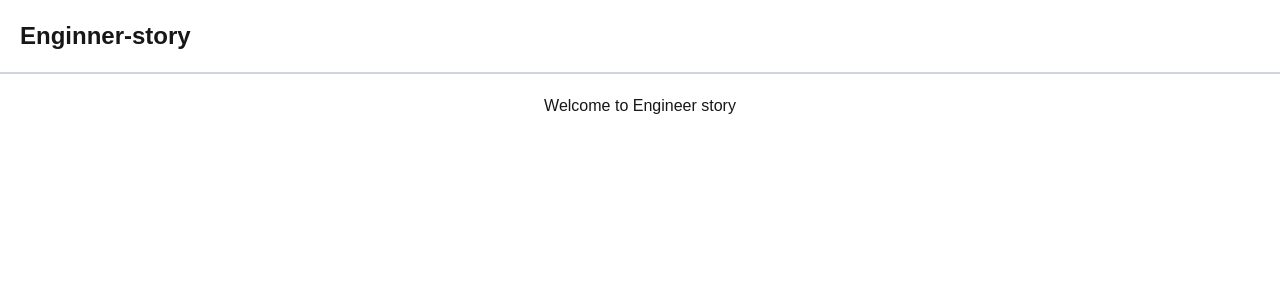
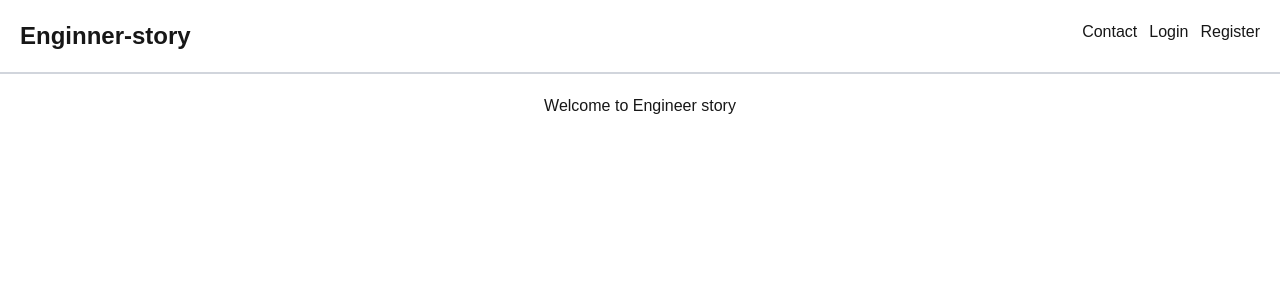
Before and after one commit to fazlerabbi8/Next-js-Learning01, a Next.js app: page / in a window 1280 px wide. Shown: the top 300 px of the page. Built offline with nearby package versions, Linux system fonts and the light colour scheme.

Commit message:
explored navigation vai link.

```diff
--- a/src/app/components/Header.jsx
+++ b/src/app/components/Header.jsx
@@ -1,13 +1,19 @@
-import React from 'react';
+import Link from "next/link";
+import React from "react";
 
 const Header = () => {
-    return (
-        <div>
-            <header className='px-5 py-5 border-b-2 border-gray-300'>
-                <h3 className='text-2xl font-bold'>Enginner-story</h3>
-            </header>
-        </div>
-    );
+  return (
+    <div>
+      <header className="flex justify-between px-5 py-5 border-b-2 border-gray-300">
+        <h3 className="text-2xl font-bold">Enginner-story</h3>
+        <nav className="space-x-3">
+          <Link href={"/about/contact"}>Contact</Link>
+          <Link href={"/login"}>Login</Link>
+          <Link href={"/register"}>Register</Link>
+        </nav>
+      </header>
+    </div>
+  );
 };
 
 export default Header;
```
